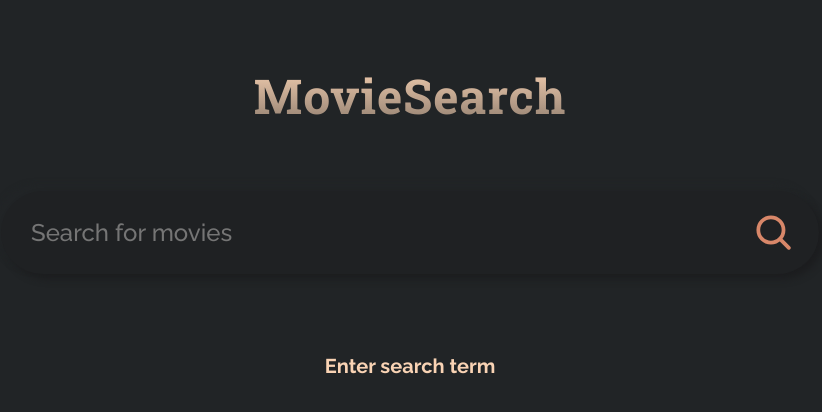
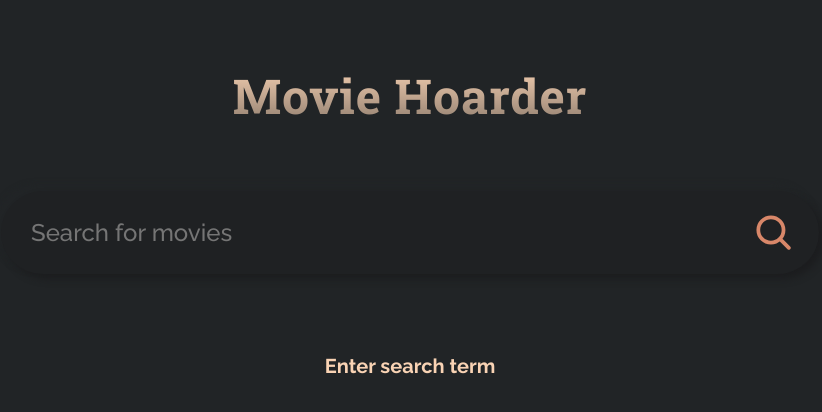
Before and after one commit to GideonNeedleman/JSMastery-MovieLand, a React (Create React App) app: page / in a window 1280 px wide. Shown: the top 412 px of the page, without its empty margins (230-1052 px from the left). Built offline with nearby package versions, Linux system fonts and the light colour scheme.

Commit message:
use Header component in all views

```diff
--- a/src/App.js
+++ b/src/App.js
@@ -55,7 +55,7 @@ const App = () => {
 
   return (
     <div className="app">
-      <Header />
+      <Header title="Movie Hoarder" />
       <SearchBar />
       <MovieList />
       <ErrorMessage />
--- a/src/Detail.js
+++ b/src/Detail.js
@@ -2,6 +2,7 @@ import { useEffect, useState } from "react";
 import { useParams } from "react-router-dom";
 import Spinner from "./Spinner";
 import Bookmark from "./Bookmark";
+import Header from "./Header";
 
 const API_URL = "https://www.omdbapi.com/?apikey=";
 const API_KEY = "68ecbe5d";
@@ -31,7 +32,7 @@ function Detail() {
 
   return (
     <div className="detail">
-      <h1>{movie.Title}</h1>
+      <Header title={movie.Title} />
       <img src={movie.Poster} alt={`movie poster of ${movie.Title}`} />
       <h2>
         {movie.Year} - {movie.Runtime}
--- a/src/FavoritesList.js
+++ b/src/FavoritesList.js
@@ -1,4 +1,5 @@
 import Favorite from "./Favorite";
+import Header from "./Header";
 import { useMovie } from "./MovieContext";
 
 function FavoritesList() {
@@ -6,7 +7,7 @@ function FavoritesList() {
 
   return (
     <div className="favorites">
-      <h1>Favorites</h1>
+      <Header title="Favorites" />
       <ul>
         {favorites.map((fav) => (
           <Favorite fav={fav} key={fav.imdbid} />
--- a/src/Header.js
+++ b/src/Header.js
@@ -1,7 +1,7 @@
-function Header() {
+function Header({ title }) {
   return (
     <div className="header">
-      <h1>MovieSearch</h1>
+      <h1>{title}</h1>
     </div>
   );
 }
```
